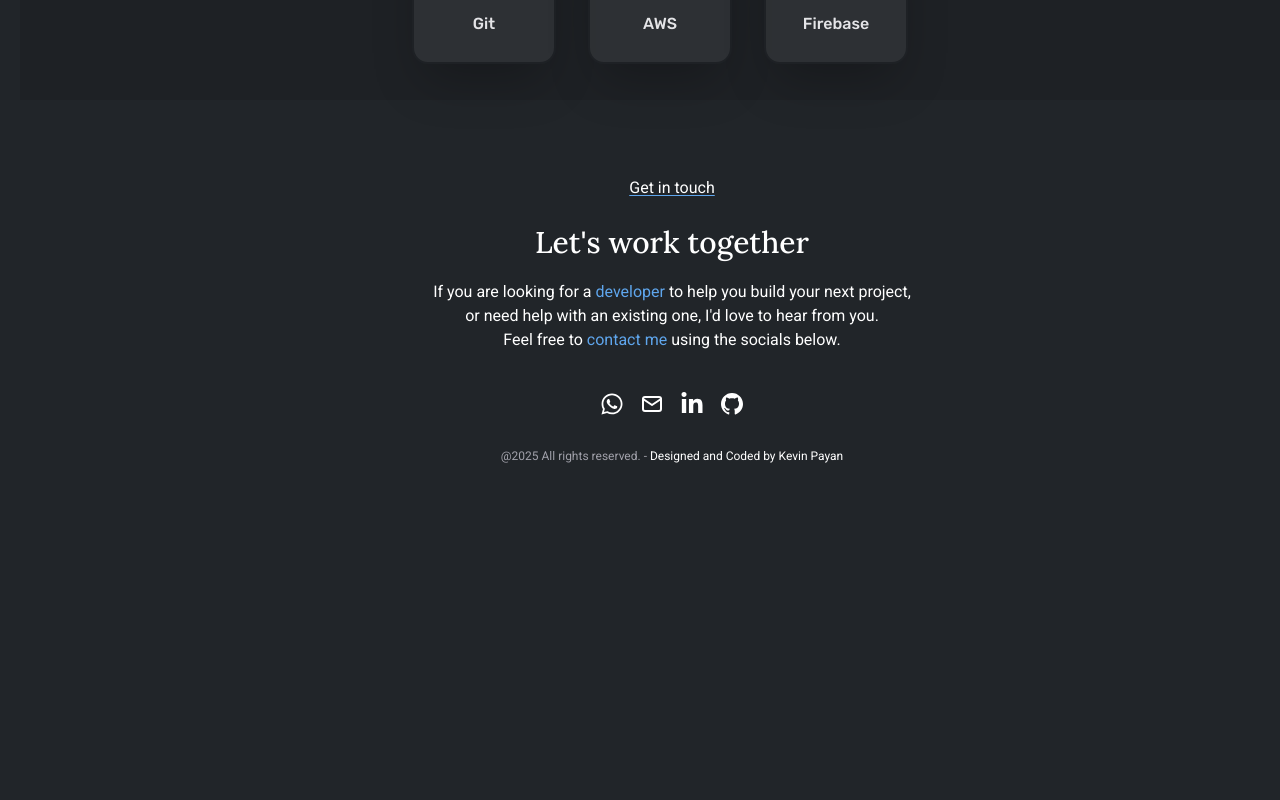
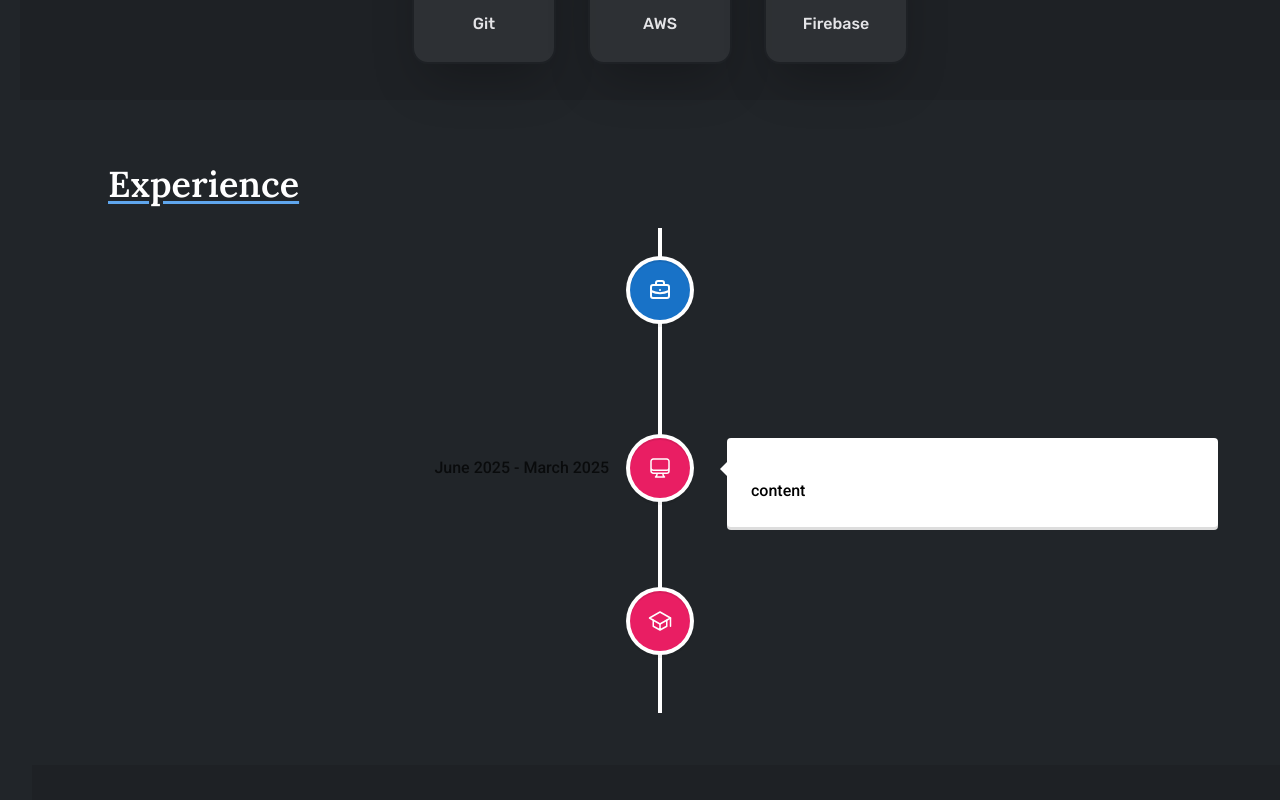
Before and after one commit to Kevin-Payan/PersonalPortfolio, a React (Vite) app: page / in a window 1280 px wide. Shown: the part 1540-2340 px from the top of the page. Built offline with nearby package versions, Linux system fonts and the light colour scheme.

Commit message:
Experience section started

```diff
--- a/package.json
+++ b/package.json
@@ -13,7 +13,8 @@
     "dotenv": "^16.4.7",
     "react": "^18.3.1",
     "react-dom": "^18.3.1",
-    "react-icons": "^5.4.0"
+    "react-icons": "^5.4.0",
+    "react-vertical-timeline-component": "^3.5.3"
   },
   "devDependencies": {
     "@eslint/js": "^9.17.0",
--- a/src/App.jsx
+++ b/src/App.jsx
@@ -1,12 +1,14 @@
 import Home from "./views/Home";
 import About from "./views/About";
 import Contact from "./views/Contact";
+import Experience from "./views/Experience";
 
 export default function App() {
   return (
     <>
       <Home />
       <About />
+      <Experience />
       <Contact />
     </>
   );
--- a/src/components/Card.jsx
+++ b/src/components/Card.jsx
@@ -2,7 +2,7 @@ import React from "react";
 
 const Card = ({ name, image }) => {
   return (
-    <div className="flex font-serif flex-col justify-center items-center rounded-2xl transition-all duration-500 shadow-2xl hover:shadow-secondary p-4 m-4 w-36 h-36 bg-card border-2 border-accent hover:border-secondary bg-opacity-60">
+    <div className="flex font-serif flex-col justify-center items-center rounded-2xl transition-all duration-500 shadow-2xl hover:shadow-accentBlue p-4 m-4 w-36 h-36 bg-card border-2 border-accent hover:border-accentBlue bg-opacity-60">
       <img src={image} alt={name} className="w-12 h-12" />
       <h2 className="text-center mt-4 text-l font-medium text-zinc-200">
         {name}
--- a/src/views/Contact.jsx
+++ b/src/views/Contact.jsx
@@ -5,7 +5,7 @@ const Contact = () => {
   return (
     <div
       id="contact"
-      className="w-screen h-screen text-center text-white m-8 p-8"
+      className="w-screen h-screen text-center text-white m-8 p-8 bg-accent"
     >
       <h2 className="p-3 underline decoration-secondary underline-offset-2">
         Get in touch
--- /dev/null
+++ b/src/views/Experience.jsx
@@ -0,0 +1,62 @@
+import React from "react";
+import {
+  VerticalTimeline,
+  VerticalTimelineElement,
+} from "react-vertical-timeline-component";
+import "react-vertical-timeline-component/style.min.css";
+import { IoSchoolOutline } from "react-icons/io5";
+import { HiOutlineComputerDesktop } from "react-icons/hi2";
+import { TbBriefcase } from "react-icons/tb";
+import resolveConfig from "tailwindcss/resolveConfig";
+import tailwindConfig from "../../tailwind.config";
+
+const fullConfig = resolveConfig(tailwindConfig);
+const primaryColor = fullConfig.theme.colors.primary;
+const secondaryColor = fullConfig.theme.colors.secondary;
+const accentBlueColor = fullConfig.theme.colors.accentBlue;
+
+const Experience = () => {
+  return (
+    <div id="experience" className="w-screen h-auto m-5 p-5">
+      <h1 className="text-white font-semibold text-4xl m-3 ml-14 p-3 underline decoration-secondary underline-offset-4 font-title">
+        Experience
+      </h1>
+      <VerticalTimeline>
+        <VerticalTimelineElement
+          //className="vertical-timeline-element--work"
+          contentStyle={{
+            background: "rgb(123, 190, 227)",
+            color: "#ffffff",
+          }}
+          contentArrowStyle={{ borderRight: "12px solid  rgb(123, 190, 227)" }}
+          date="2011 - present"
+          iconStyle={{ background: accentBlueColor, color: "#fff" }}
+          icon={<TbBriefcase />}
+        >
+          <h3 className="vertical-timeline-element-title">
+            Software Development Engineer in Test
+          </h3>
+          <p>Describe your activities</p>
+        </VerticalTimelineElement>
+        <VerticalTimelineElement
+          //className="vertical-timeline-element--education"
+          date="June 2025 - March 2025"
+          iconStyle={{ background: "rgb(233, 30, 99)", color: "#fff" }}
+          icon={<HiOutlineComputerDesktop />}
+        >
+          <p>content</p>
+        </VerticalTimelineElement>
+        <VerticalTimelineElement
+          //className="vertical-timeline-element--education"
+          date="August 2021 - May 2025"
+          iconStyle={{ background: "rgb(233, 30, 99)", color: "#fff" }}
+          icon={<IoSchoolOutline />}
+        >
+          <p>content</p>
+        </VerticalTimelineElement>
+      </VerticalTimeline>
+    </div>
+  );
+};
+
+export default Experience;
--- a/tailwind.config.js
+++ b/tailwind.config.js
@@ -11,6 +11,7 @@ export default {
       colors: {
         primary: "#212529",
         secondary: "#5fa6ed",
+        accentBlue: "#1872c7",
         accent: "#1e2125",
         card: "#373b3e",
       },
```
Also changed, not shown: 1 other file (tests, documents, lock files or other folders).
